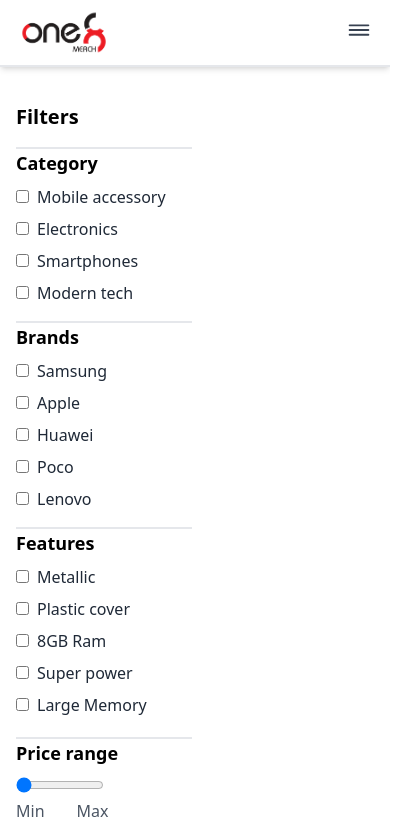
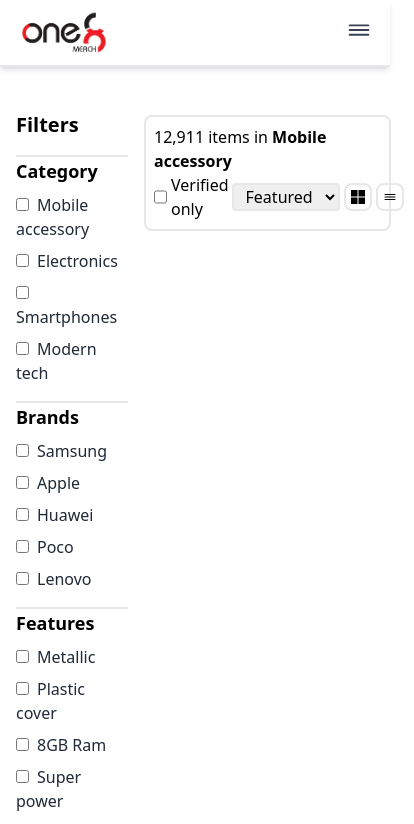
Before and after one commit to umarimran1234/E-Commerce-Project, a Next.js app: page /second-page in a window 390 px wide. Shown: the top 824 px of the page, 414 px wide, since content can reach past the window. Built offline with nearby package versions, Linux system fonts and the light colour scheme.

Commit message:
Made top section responsive

```diff
--- a/src/app/second-page/page.tsx
+++ b/src/app/second-page/page.tsx
@@ -1,11 +1,15 @@
 import Navbar from "@/components/Navbar/Navbar";
 import FilterSidebar from "@/components/Sidebar/FilterSidebar";
+import TopSection from "@/components/TopSection/TopSection";
 
 function SecondPage() {
     return (
         <>
             <Navbar></Navbar>
-            <FilterSidebar></FilterSidebar>
+            <div className="flex md:gap-10">
+                <FilterSidebar></FilterSidebar>
+                <TopSection></TopSection>
+            </div>
         </>
     )
 }
--- a/src/components/Sidebar/Sidebar.tsx
+++ b/src/components/Sidebar/Sidebar.tsx
@@ -34,7 +34,7 @@
 
     return (
         <div className='container mx-auto'>
-            <div className="sidebar mt-5 w-52 p-4">
+            <div className="sidebar mt-5 w-36 md:w-52 p-4">
             <h2 className="text-xl font-bold mb-4">Filters</h2>
             <div className="category-filters">
                 {data.map((category) => (
--- /dev/null
+++ b/src/components/TopSection/TopSection.tsx
@@ -0,0 +1,28 @@
+import React from 'react';
+import { IoGridSharp, IoReorderThreeOutline } from 'react-icons/io5';
+
+const TopSection: React.FC = () => {
+    return (
+        <div className='container mx-auto'>
+            <div className="flex border-2 p-2 md:items-center md:gap-2 flex-col rounded-lg lg:flex-row lg:justify-between w-11/12 mt-10 sm:flex-col sm:items-start">
+                <p className="">12,911 items in <span className='font-semibold'>Mobile accessory</span></p>
+                <div className="flex items-center md:space-x-4">
+                    <div className="flex items-center">
+                        <input type="checkbox" className="w-4 h-4 border-gray-300 rounded" />
+                        <label className="ml-1 md:ml-2">Verified only</label>
+                    </div>
+                    <div className="flex gap-1 md:gap-2 items-center">
+                        <select className="border-2 rounded px-2">
+                            <option value="">Featured</option>
+                            {/* Add more options as needed */}
+                        </select>
+                        <span className='p-1 md:text-xl rounded-lg border-2'><IoGridSharp /></span>
+                        <span className='md:text-xl border-2 rounded-lg p-1'><IoReorderThreeOutline /></span>
+                    </div>
+                </div>
+            </div>
+        </div>
+    );
+};
+
+export default TopSection;
```
